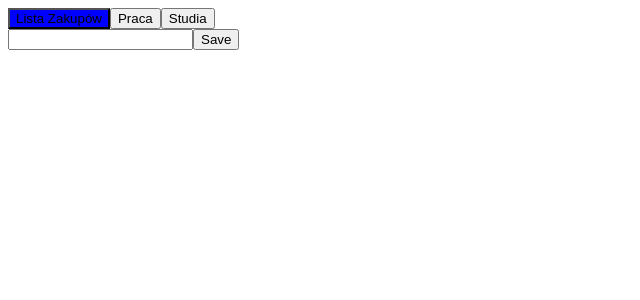
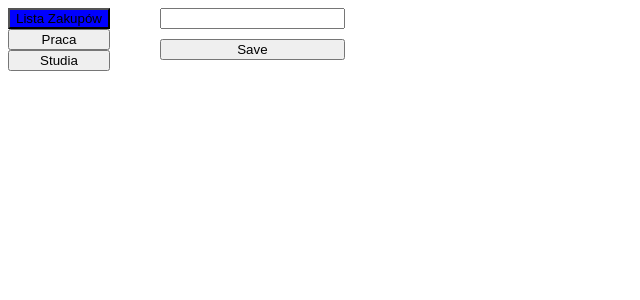
Before and after one commit to Wexoss/knurcamp, a React (Vite) app in the folder zadania dodatkowe/zadania-dodatkowe/: page / in a window 1280 px wide. Shown: the top 300 px of the page, without its empty margins (0-640 px from the left). Built offline with nearby package versions, Linux system fonts and the light colour scheme.

Commit message:
stylowanie

```diff
--- a/zadania dodatkowe/zadania-dodatkowe/src/index.css
+++ b/zadania dodatkowe/zadania-dodatkowe/src/index.css
@@ -15,3 +15,23 @@
 .zadanie3-div {
   margin: 10px;
 }
+
+
+.notatki {
+  display: flex;
+}
+
+.lewaStrona {
+  padding-right: 50px;
+  display: flex;
+  flex-direction: column;
+}
+
+form {
+  display: flex;
+  flex-direction: column;
+}
+
+.sejv {
+  margin-top: 10px;
+}
```
